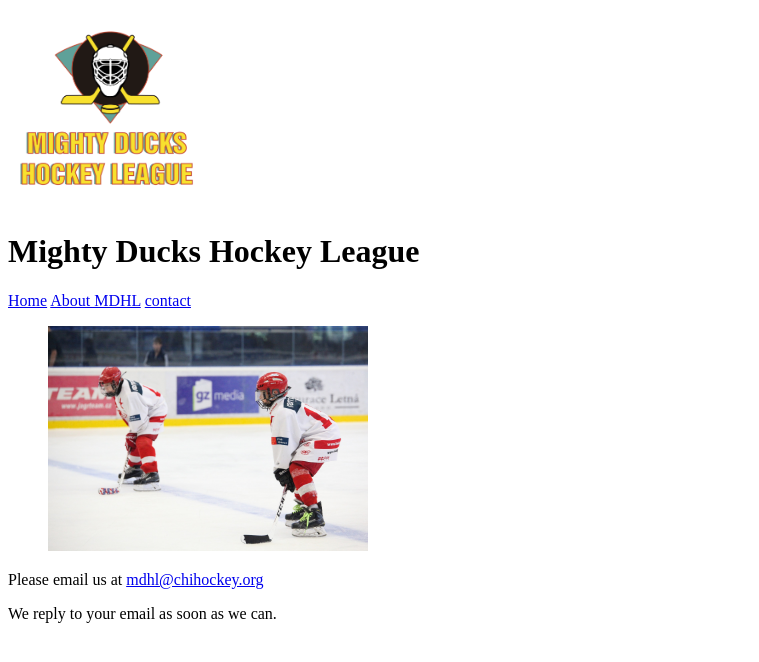
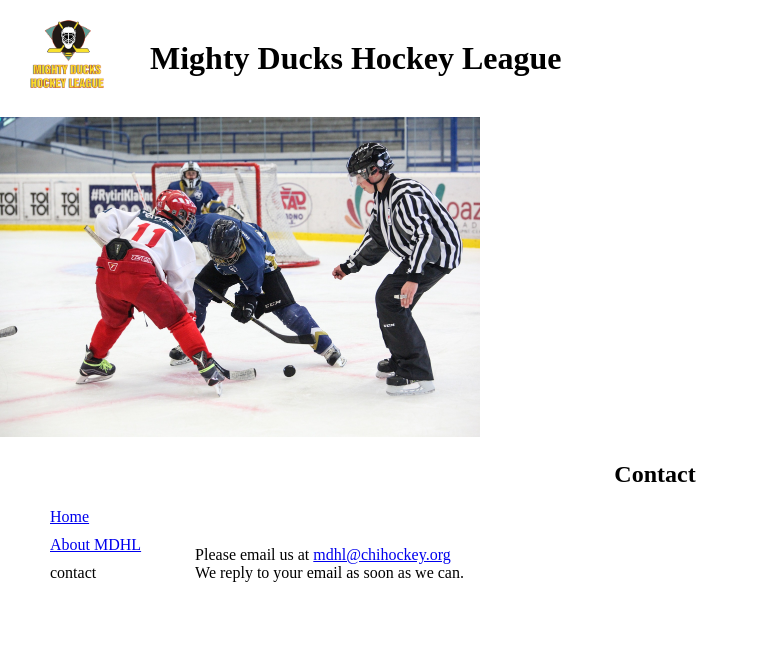
Before and after one commit to naddiaml/Task2, a plain HTML site: page contact.html in a window 1280 px wide. Shown: the whole page, without its empty margins (0-759 px from the left). Drawn offline with Linux system fonts and the light colour scheme.

Commit message:
💄 Edit styles

```diff
--- a/contact.html
+++ b/contact.html
@@ -4,28 +4,38 @@
     <meta charset="UTF-8">
     <meta http-equiv="X-UA-Compatible" content="IE=edge">
     <meta name="viewport" content="width=device-width, initial-scale=1.0">
+    <!-- <link rel="stylesheet" href="style/style1.css"> -->
+    <link rel="stylesheet" href="style/style2.css">
     <title>Contact</title>
 </head>
 <body>
-    <header>
-        <img src="assets/Logo-Mighty-Ducks-01.png" alt="Mighty Ducks Hockey League" width="200" height="200">
-        <h1>Mighty Ducks Hockey League</h1>
-        <nav>
-            <a href="index.html">Home</a>
-            <a href="about.html">About MDHL</a>
-            <a href="#">contact</a>
-        </nav>
-    </header>
+    <div class="banner">
+        <h1 class="site-name">Mighty Ducks Hockey League</h1>
+        <img src="assets/image1.jpg" alt="Banner">
+    </div>
     <main>
-        <figure>
-            <img src="assets/hockey-3.jpg" alt="Our players" width="320">
-        </figure>
+        <section>
+            <div class="header-container">
+                <h2 class="section-name">Contact</h2>
+                <img class="logo" src="assets/Logo-Mighty-Ducks-01.png" alt="Migthy Ducks Hockey League · Logo">
+            </div>
+            <div class="nav-container">
+                <nav class="nav">
+                    <li class="nav-item"><a href="index.html">Home</a></li>
+                    <li class="nav-item"><a href="about.html">About MDHL</a></li>
+                    <li class="nav-item current-page"><a href="#">contact</a></li>
+                </nav>
+            </div>
+            <div class="articles-container">
+                <aside>
+                    <p>
+                        Please email us at <a href="mdhl@chihockey.org">mdhl@chihockey.org</a>
+                    </p>
+                    <p>We reply to your email as soon as we can.</p>
+                </aside>
+                </article>
+            </div>
+        </section>
     </main>
-    <aside>
-        <p>
-            Please email us at <a href="mdhl@chihockey.org">mdhl@chihockey.org</a>
-        </p>
-        <p>We reply to your email as soon as we can.</p>
-    </aside>
 </body>
 </html>
--- a/style/style.css
+++ /dev/null
@@ -1,20 +0,0 @@
-* {
-    padding: 0;
-    margin: 0;
-    box-sizing: border-box;
-}
-
-.banner img {
-    height: 80vh;
-}
-
-.site-name {
-    position: absolute;
-}
-
-.secondary-header {
-    width: 100%;
-    text-align: center;
-    background-color: #000000;
-    color: #ffffff;
-}
--- /dev/null
+++ b/style/style1.css
@@ -0,0 +1,66 @@
+* {
+    padding: 0;
+    margin: 0;
+    box-sizing: border-box;
+    font-family: cursive;
+}
+
+.banner {
+    width: 100%;
+    max-height: 80vh;
+    margin: 0;
+}
+
+.banner h1{
+    width: 100%;
+    text-align: center;
+}
+
+.banner img {
+    height:  40vh;
+}
+
+.site-name {
+    position: absolute;
+}
+
+.section-name {
+    width: 100%;
+    padding: 5px;
+    text-align: center;
+    background-color: #000000;
+    color: #ffffff;
+}
+
+.logo {
+    width: 100px;
+    position: relative;
+    top: -55px;
+    left: 80%;
+}
+
+section .nav-container, .articles-container {
+    display: inline-block;
+}
+
+.nav-container nav {
+    list-style: none;
+    padding: 0 50px;
+}
+
+.nav-container nav li {
+    max-width: 100px;
+}
+
+.nav-container .current-page a {
+    color: #000000;
+    text-decoration: none;
+}
+
+.nav-container nav li:not(:last-child) {
+    margin-bottom: 10px;
+}
+
+.articles-container {
+    width: 50%;
+}
--- /dev/null
+++ b/style/style2.css
@@ -0,0 +1,61 @@
+* {
+    padding: 0;
+    margin: 0;
+    box-sizing: border-box;
+}
+
+
+.banner {
+    width: 100%;
+    margin: 0;
+}
+
+.banner img {
+    height:  40vh;
+}
+
+.site-name {
+    margin: 40px 0 40px 150px;
+
+    text-align: start;
+}
+
+.section-name {
+    width: 100%;
+    margin: 15px;
+    padding: 5px;
+    text-align: center;
+}
+
+.logo {
+    width: 85px;
+    position: absolute;
+    top: 10px;
+    left: 25px;
+}
+
+section .nav-container, .articles-container {
+    display: inline-block;
+}
+
+.nav-container nav {
+    list-style: none;
+    padding: 0 50px;
+}
+
+.nav-container nav li {
+    max-width: 100px;
+}
+
+.nav-container .current-page a {
+    color: #000000;
+    text-decoration: none;
+}
+
+.nav-container nav li:not(:last-child) {
+    margin-bottom: 10px;
+}
+
+.articles-container {
+    width: 50%;
+}
```
Also changed, not shown: about.html (+22 -12 lines), index.html (+5 -4 lines).
